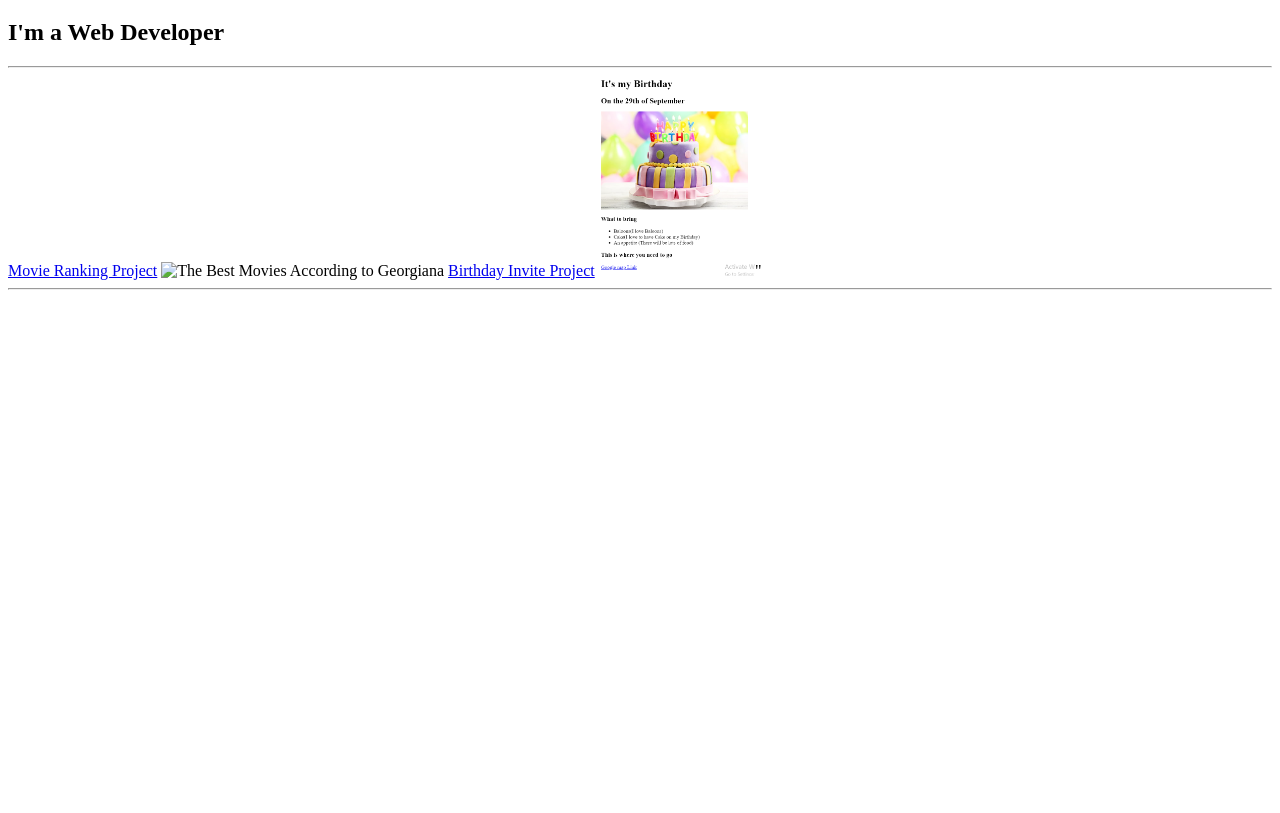
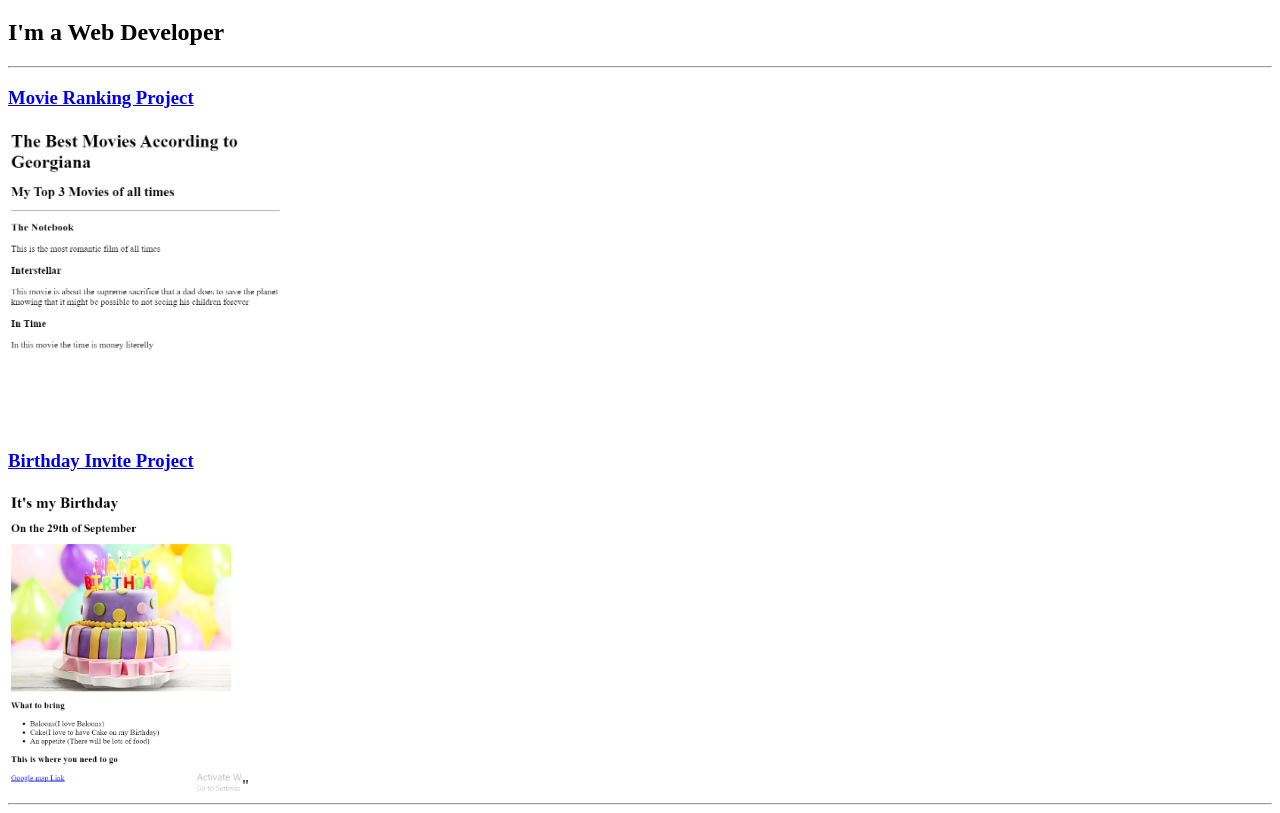
Before and after one commit to gmavrodin/html-portofolio1, a plain HTML site: page index.html in a window 1280 px wide. Shown: the part 61-874 px from the top of the page. Before the commit the page ends 800 px from the top, so only its background shows below. Drawn offline with Linux system fonts and the light colour scheme.

Commit message:
Add files via upload

```diff
--- a/index.html
+++ b/index.html
@@ -18,11 +18,10 @@
     <h1>Mavrodin Georgiana's Portofolio</h1>
     <h2>I'm a Web Developer</h2>
 <hr/>
-
-<a href="./public/movie-ranking.html"> Movie Ranking Project</a>
-<img src ="./assets/images/movie-ranking.png/ " alt="The Best Movies According to Georgiana" height="200"/>
-<a href="./public/birthday-invite.html"> Birthday Invite Project</a>
-<img src = "./assets/images/birthday.png" alt ="Georgiana`s Birthday" height="200"/>"
+    <h3><a href="./public/movie-ranking.html"> Movie Ranking Project</a></h3>
+    <img src ="./assets/images/movie-ranking.png"alt="The Best Movies According to Georgiana" height="300"/>
+    <h3><a href="./public/birthday-invite.html"> Birthday Invite Project</a></h3>
+    <img src = "./assets/images/birthday.png" alt ="Georgiana`s Birthday" height="300"/>"
 <!-- TODO 5: Add a link to the project pages -->
 
 <!-- TODO 6: Add images to show the project previews
@@ -30,8 +29,8 @@ HINT for TODO 6: You can use the height attribute set to 200 to make the image s
 https://developer.mozilla.org/en-US/docs/Web/HTML/Element/img#attr-height -->
 <hr/>
 <!-- TODO 7: Add the Contact Me and About Me page links -->
-<a href ="./public/about.html" Contact Me />
-<a href ="./public/contact.html" Contact Me />
+    <a href ="./public/about.html" Contact Me </a>
+    <a href ="./public/contact.html" Contact Me />
 
 </body>
 </html>
```
